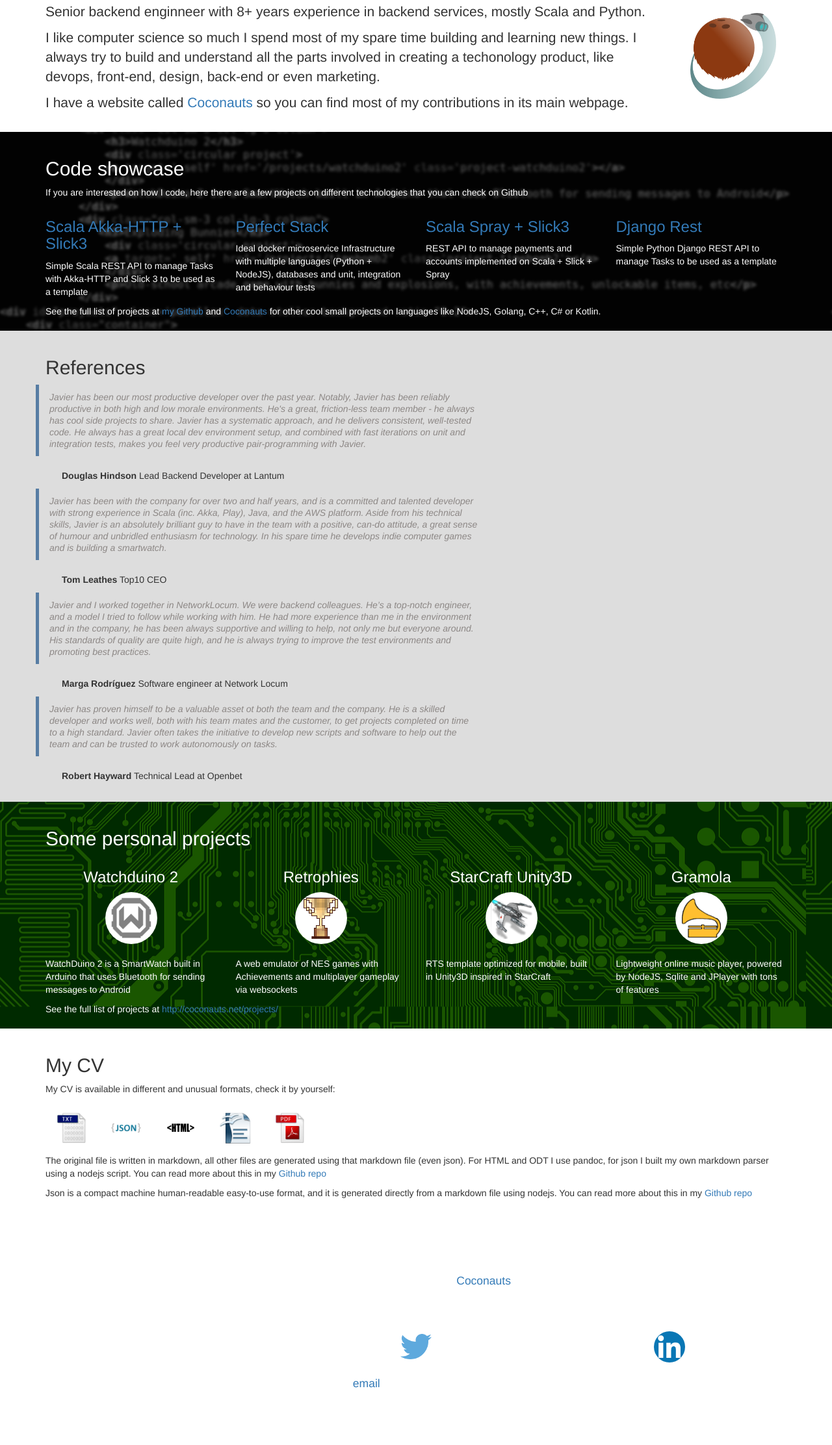
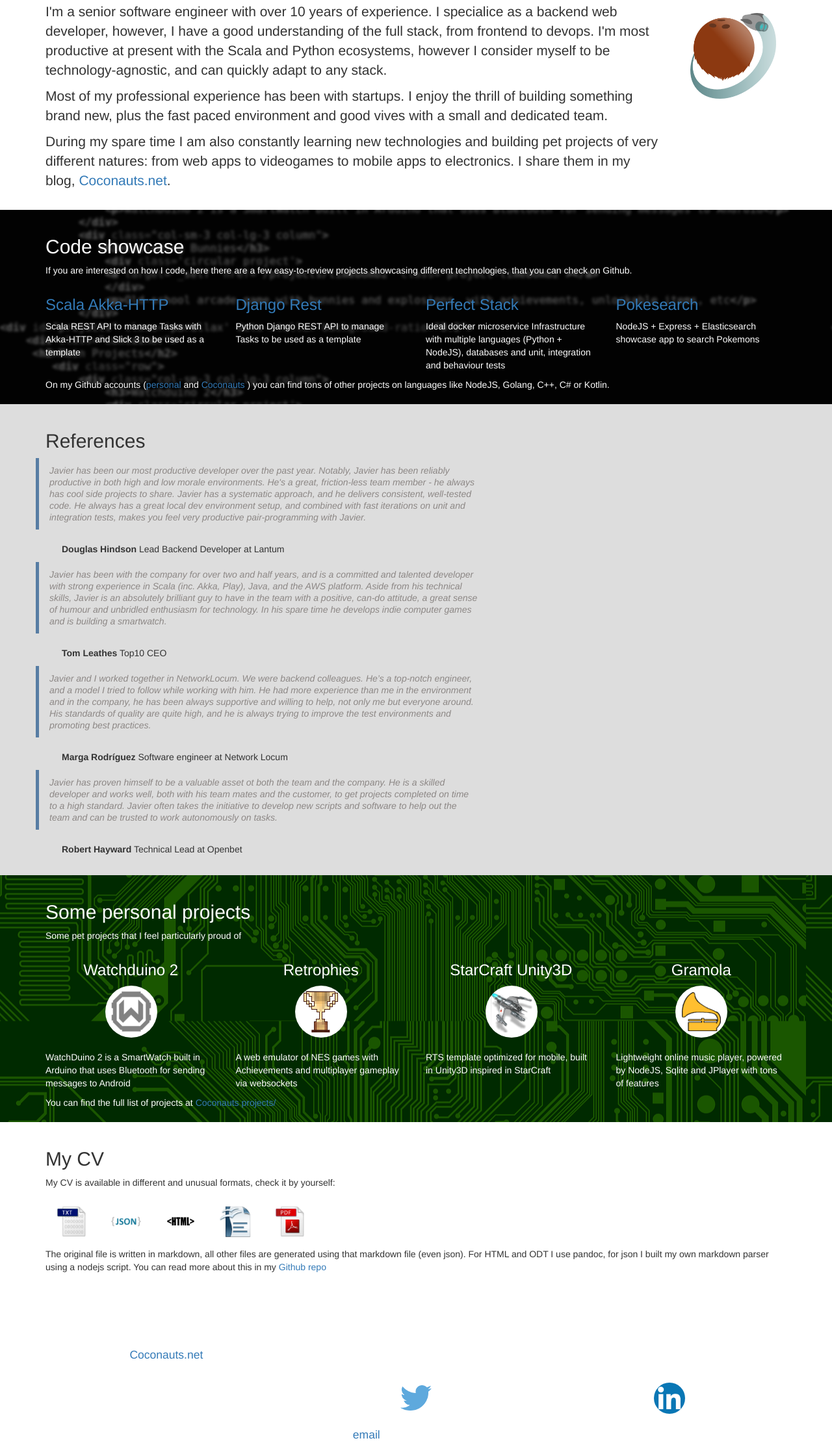
Before and after one commit to rephus/CV, a website: page public/index.html in a window 1280 px wide. Shown: the part 322-2546 px from the top of the page at 65% size. Before the commit the page ends 2494 px from the top, so only its background shows below. Drawn offline with Linux system fonts and the light colour scheme.

Commit message:
Update index contents, add pokesearch code showcase

```diff
--- a/public/index.html
+++ b/public/index.html
@@ -88,10 +88,12 @@
 
          <div class="row">
          <div class="col-sm-10 col-lg-10 column">
-                <p>Senior backend enginneer with 8+ years experience in backend services, mostly Scala and Python.</p>
-                <p> I like computer science so much I spend most of my spare time building and learning new things. I always try to build and understand all the parts involved in creating a techonology product, like devops, front-end, design, back-end or even marketing.</p>
-
-                <p>I have a website called <a href='http://coconauts.net'> Coconauts</a> so you can find most of my contributions in its main webpage. </p>
+            <p>I'm a senior software engineer with over 10 years of experience. I specialice as a backend web developer, however, I have a good understanding of the full stack, from frontend to devops. I'm most productive at present with the Scala and Python ecosystems, however I consider myself to be technology-agnostic, and can quickly adapt to any stack.
+            </p>
+            <p>Most of my professional experience has been with startups. I enjoy the thrill of building something brand new, plus the fast paced environment and good vives with a small and dedicated team.
+            </p>
+            <p>During my spare time I am also constantly learning new technologies and building pet projects of very different natures: from web apps to videogames to mobile apps to electronics. I share them in my blog,
+            <a href='http://coconauts.net'> Coconauts.net</a>. </p>
             </div>
             <div class="col-sm-2 col-lg-2 column center">
                 <a href='http://coconauts.net'><img class='coconauts-logo' src='images/coconauts.png'/></a>
@@ -103,15 +105,24 @@
     <div id="code-showcase" data-stellar-background-ratio="0.2" class='section' >
         <div class="container">
           <h2>Code showcase</h2>
-          <p>If you are interested on how I code, here there are a few projects on different technologies that you can check on Github</p>
+          <p>
+                If you are interested on how I code, here there are a few easy-to-review projects showcasing different technologies, that you can check on Github.
+
+          </p>
 
            <div class="row">
               <div class="col-sm-3 col-lg-3 column">
                 <a target='_self' href='https://github.com/rephus/scala-akkahttp-slick-template'>
-                    <h3>Scala Akka-HTTP + Slick3</h3>
+                    <h3>Scala Akka-HTTP</h3>
                 </a>
-                 <p>Simple Scala REST API to manage Tasks with Akka-HTTP and Slick 3 to be used as a template</p>
+                 <p>Scala REST API to manage Tasks with Akka-HTTP and Slick 3 to be used as a template</p>
               </div>
+              <div class="col-sm-3 col-lg-3 column">
+                    <a target='_self' href='https://github.com/rephus/django-rest-template'>
+                        <h3>Django Rest</h3>
+                    </a>
+                     <p>Python Django REST API to manage Tasks to be used as a template</p>
+                  </div>
               <div class="col-sm-3 col-lg-3 column">
                 <a target='_self' href='https://github.com/rephus/perfect-stack'>
                     <h3>Perfect Stack</h3>
@@ -119,22 +130,16 @@
                  <p>Ideal docker microservice Infrastructure with multiple languages (Python + NodeJS), databases and unit, integration and behaviour tests</p>
               </div>
               <div class="col-sm-3 col-lg-3 column">
-                <a target='_self' href='https://github.com/rephus/paytest'>
-                    <h3>Scala Spray + Slick3</h3>
+                <a target='_self' href='https://github.com/rephus/pokesearch'>
+                    <h3>Pokesearch</h3>
                 </a>
-                 <p>REST API to manage payments and accounts implemented on Scala + Slick + Spray</p>
+                 <p>NodeJS + Express + Elasticsearch showcase app to search Pokemons</p>
               </div>
-              <div class="col-sm-3 col-lg-3 column">
-                <a target='_self' href='https://github.com/rephus/django-rest-template'>
-                    <h3>Django Rest</h3>
-                </a>
-                 <p>Simple Python Django REST API to manage Tasks to be used as a template</p>
-              </div>
+
             </div>
 
-            <span>See the full list of projects at <a target=_blank href='http://github.com/rephus'>my Github</a>
-             and <a target=_blank href='http://github.com/coconauts'>Coconauts</a>
-             for other cool small projects on languages like NodeJS, Golang, C++, C# or Kotlin.
+            <span>
+                    On my Github accounts (<a target=_blank href='http://github.com/rephus'>personal</a>  and <a target=_blank href='http://github.com/coconauts'>Coconauts</a> ) you can find tons of other projects on languages like NodeJS, Golang, C++, C# or Kotlin.
             </span>
 
            </div>
@@ -191,6 +196,8 @@
      <div id="projects" data-stellar-background-ratio="0.2" class='section' >
       <div class="container">
         <h2>Some personal projects</h2>
+        <p>Some pet projects that I feel particularly proud of
+            </p>
          <div class="row">
             <div class="col-sm-3 col-lg-3 column">
                <h3>Watchduino 2</h3>
@@ -222,7 +229,7 @@
             </div>
 
          </div>
-         <span>See the full list of projects at <a target=_blank href='http://coconauts.net/projects/'>http://coconauts.net/projects/</a> </span>
+         <span>You can find the full list of projects at <a target=_blank href='http://coconauts.net/projects/'>Coconauts projects/</a> </span>
 
       </div>
    </div>
@@ -239,20 +246,19 @@
 
 
             <p> The original file is written in markdown, all other files are generated using that markdown file (even json).
-            For HTML and ODT I use pandoc, for json I built my own markdown parser using a nodejs script.
-            You can read more about this in my <a href="https://github.com/rephus/cv" class="blue">Github repo</a> </p>
-
-            <p >Json is a compact machine human-readable easy-to-use format,
-            and it is generated directly from a markdown file using nodejs.
-            You can read more about this in my <a href="https://github.com/rephus/cv" class="blue">Github repo</a> </p>
+                 For HTML and ODT I use pandoc, for json I built my own markdown parser using a nodejs script.
+                You can read more about this in my
+                    <a href="https://github.com/rephus/cv" class="blue">Github repo</a> </p>
       </div>
     </div>
    <div id="follow-up" data-stellar-background-ratio="0.2"  class='section'>
       <div class="container">
          <h2>Follow up</h2>
-            <p>First, if you want to know more about me you should visit my website webpage at  <a href="http://coconauts.net" class="blue" target="_blank">Coconauts</a> </p>
-
-            <p>But also, you can see my social profiles in all the following social networks:</p>
+            <p>
+                    I keep a blog on
+                    <a href="http://coconauts.net" class="blue" target="_blank">Coconauts.net</a>
+                    , where you can follow all my developments. You can also find me on social networks:
+                 </p>
             <div class="row">
                 <div class="col-sm-4 col-lg-4 column center">
                     <a href="https://github.com/rephus" ><img  class="circular social" src="images/github.png"/></a>
```
